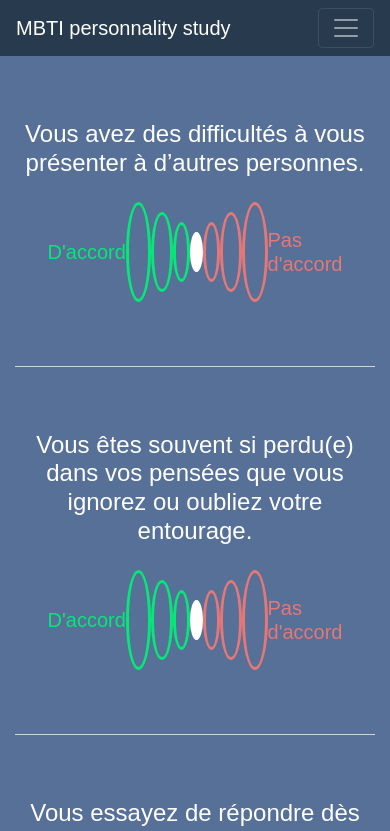
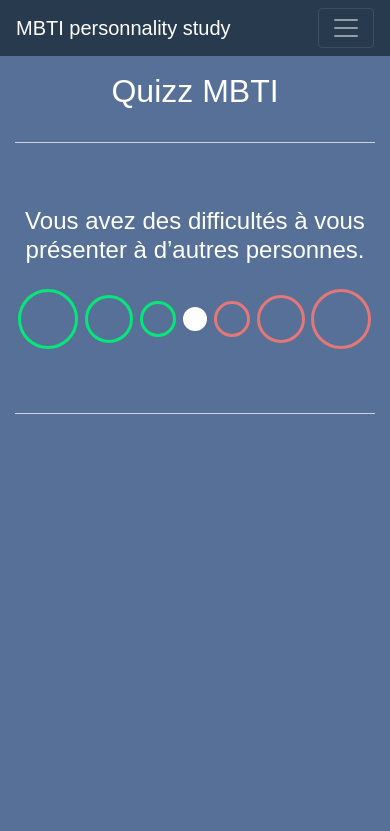
Before and after one commit to sunwize/pfe_5A_app, a Vue app: page /quizz-mbti in a window 390 px wide. Shown: the top 831 px of the page. Built offline with nearby package versions, Linux system fonts and the light colour scheme; a web font is replaced by a local one.

Commit message:
update for mobile devices

```diff
--- a/src/App.vue
+++ b/src/App.vue
@@ -24,4 +24,8 @@
     text-align: center;
     color: #2c3e50;
   }
+
+  html {
+    background-color: rgb(86, 112, 152);
+  }
 </style>
--- a/src/components/QuizzStatementBigF.vue
+++ b/src/components/QuizzStatementBigF.vue
@@ -2,16 +2,16 @@
   <div>
     <h4 class="text-white mb-4">{{ text }}</h4>
     <b-row>
-      <b-col cols="8" class="d-flex m-auto">
-        <h5 class="m-0 m-auto" style="color: #07e679">D'accord</h5>
+      <b-col cols="12" lg="8" class="d-flex m-auto">
+        <h5 v-if="!isMobileDevice()" class="m-0 m-auto" style="color: #07e679">D'accord</h5>
 
-        <quizz-button class="choice" @click.native="checked = 1" :size="8" color="#07e679" :checked="checked === 1"></quizz-button>
-        <quizz-button class="choice" @click.native="checked = 2" :size="6" color="#07e679" :checked="checked === 2"></quizz-button>
-        <quizz-button class="choice" @click.native="checked = 3" :size="4" color="#ffff" :checked="checked === 3"></quizz-button>
-        <quizz-button class="choice" @click.native="checked = 4" :size="6" color="#e47777" :checked="checked === 4"></quizz-button>
-        <quizz-button class="choice" @click.native="checked = 5" :size="8" color="#e47777" :checked="checked === 5"></quizz-button>
+        <quizz-button class="choice" @click.native="check(1)" :size="8" color="#07e679" :checked="value === 1"></quizz-button>
+        <quizz-button class="choice" @click.native="check(2)" :size="6" color="#07e679" :checked="value === 2"></quizz-button>
+        <quizz-button class="choice" @click.native="check(3)" :size="4" color="#ffff" :checked="value === 3"></quizz-button>
+        <quizz-button class="choice" @click.native="check(4)" :size="6" color="#e47777" :checked="value === 4"></quizz-button>
+        <quizz-button class="choice" @click.native="check(5)" :size="8" color="#e47777" :checked="value === 5"></quizz-button>
 
-        <h5 class="text-left m-0 m-auto" style="color: #e47777">Pas d'accord</h5>
+        <h5 v-if="!isMobileDevice()" class="text-left m-0 m-auto" style="color: #e47777">Pas d'accord</h5>
       </b-col>
     </b-row>
   </div>
@@ -25,16 +25,19 @@
             type: String,
             required: true
           },
+          onAnswer: {
+            type: Function,
+            default: () => {}
+          },
           value: Number
       },
-      data() {
-        return {
-          checked: this.value
-        }
-      },
-      watch: {
-        checked(val) {
-          this.$emit('input', val)
+      methods: {
+        check (index) {
+          this.$emit('input', index);
+          this.onAnswer();
+        },
+        isMobileDevice() {
+          return this.$store.getters.isMobileDevice;
         }
       }
     }
--- a/src/components/QuizzStatementMBTI.vue
+++ b/src/components/QuizzStatementMBTI.vue
@@ -2,18 +2,18 @@
   <div>
     <h4 class="text-white mb-4">{{ text }}</h4>
     <b-row>
-      <b-col cols="10" class="d-flex m-auto">
-        <h5 class="m-0 m-auto" style="color: #07e679">D'accord</h5>
+      <b-col cols="12" lg="10" class="d-flex m-auto">
+        <h5 v-if="!isMobileDevice()" class="m-0 m-auto" style="color: #07e679">D'accord</h5>
 
-        <quizz-button class="choice" @click.native="checked = 1" :size="10" color="#07e679" :checked="checked === 1"></quizz-button>
-        <quizz-button class="choice" @click.native="checked = 2" :size="8" color="#07e679" :checked="checked === 2"></quizz-button>
-        <quizz-button class="choice" @click.native="checked = 3" :size="6" color="#07e679" :checked="checked === 3"></quizz-button>
-        <quizz-button class="choice" @click.native="checked = 4" :size="4" color="#ffff" :checked="checked === 4"></quizz-button>
-        <quizz-button class="choice" @click.native="checked = 5" :size="6" color="#e47777" :checked="checked === 5"></quizz-button>
-        <quizz-button class="choice" @click.native="checked = 6" :size="8" color="#e47777" :checked="checked === 6"></quizz-button>
-        <quizz-button class="choice" @click.native="checked = 7" :size="10" color="#e47777" :checked="checked === 7"></quizz-button>
+        <quizz-button class="choice" @click.native="check(1)" :size="10" color="#07e679" :checked="value === 1"></quizz-button>
+        <quizz-button class="choice" @click.native="check(2)" :size="8" color="#07e679" :checked="value === 2"></quizz-button>
+        <quizz-button class="choice" @click.native="check(3)" :size="6" color="#07e679" :checked="value === 3"></quizz-button>
+        <quizz-button class="choice" @click.native="check(4)" :size="4" color="#ffff" :checked="value === 4"></quizz-button>
+        <quizz-button class="choice" @click.native="check(5)" :size="6" color="#e47777" :checked="value === 5"></quizz-button>
+        <quizz-button class="choice" @click.native="check(6)" :size="8" color="#e47777" :checked="value === 6"></quizz-button>
+        <quizz-button class="choice" @click.native="check(7)" :size="10" color="#e47777" :checked="value === 7"></quizz-button>
 
-        <h5 class="text-left m-0 m-auto" style="color: #e47777">Pas d'accord</h5>
+        <h5 v-if="!isMobileDevice()" class="text-left m-0 m-auto" style="color: #e47777">Pas d'accord</h5>
       </b-col>
     </b-row>
   </div>
@@ -27,16 +27,19 @@
       type: String,
       required: true
     },
+    onAnswer: {
+      type: Function,
+      default: () => {}
+    },
     value: Number
   },
-  data () {
-    return {
-      checked: this.value
-    }
-  },
-  watch: {
-    checked (val) {
-      this.$emit('input', val)
+  methods: {
+    check (index) {
+      this.$emit('input', index);
+      this.onAnswer();
+    },
+    isMobileDevice() {
+      return this.$store.getters.isMobileDevice;
     }
   }
 }
--- a/src/store.js
+++ b/src/store.js
@@ -44,6 +44,9 @@
     },
     getPersonalities(state) {
       return state.personalities;
+    },
+    isMobileDevice() {
+      return window.innerWidth < 1000;
     }
   },
   mutations: {
--- a/src/views/QuizzBIG5.vue
+++ b/src/views/QuizzBIG5.vue
@@ -1,22 +1,23 @@
 <template>
     <div style="background-color: #567098">
       <b-container class="pt-3 pb-5">
-        <div v-for="statement in statements" :key="statement.text">
-          <statement-bf v-model="statement.choice" :text="statement.text" class="py-5"></statement-bf>
+        <h2 class="text-white pt-0 pb-3 py-lg-4">Quizz Big Five</h2>
+
+        <div v-if="quizzIndex < statements.length">
+          <hr>
+          <statement-bf v-model="statements[quizzIndex].choice" :text="statements[quizzIndex].text" :on-answer="nextQuestion" class="py-5"></statement-bf>
           <hr>
         </div>
-        <b-button @click="sendResults" class="mt-3" variant="info" size="lg" pill>Valider</b-button>
+
+        <div v-else>
+          <b-spinner v-if="loading" class="d-block m-auto" variant="light" label="Spinning"></b-spinner>
+
+          <div v-if="result && !loading">
+            <h3 class="text-center text-white">{{ result }}</h3>
+            <horizontal-bars :chartdata="chartdata" :options="options"/>
+          </div>
+        </div>
       </b-container>
-
-      <b-modal id="modal-bf" title="Big Five Résultat" size="lg" hide-footer>
-        <b-spinner v-if="loading" class="d-block m-auto" variant="light" label="Spinning"></b-spinner>
-
-        <div v-if="result && !loading">
-          <h3 class="text-center">{{ result }}</h3>
-          <horizontal-bars :chartdata="chartdata" :options="options"/>
-          <b-button @click="hideModal" class="float-right px-3" variant="info" pill>Ok</b-button>
-        </div>
-      </b-modal>
     </div>
 </template>
 
@@ -28,6 +29,7 @@
     return {
       loading: false,
       result: '',
+      quizzIndex: 0,
       statements: [ { text: 'Je suis un gros fêtard.\n', choice: 3 },
                     { text: 'Je me soucie peu des autres.\n', choice: 3 },
                     { text: 'Je suis toujours prêt.\n', choice: 3 },
@@ -111,12 +113,9 @@
   methods: {
     sendResults () {
         this.loading = true;
-        this.$bvModal.show('modal-bf');
         let results = this.statements.map(s => s.choice);
-        console.log(results);
 
         axios.post('http://localhost:5000/quizBig5Prediction?liste=' + results).then(res => {
-          console.log(res);
           this.$store.commit('setBfResult', res.data.score);
           this.result = res.data.sigle;
           let score = res.data.score;
@@ -146,8 +145,14 @@
           this.loading = false;
         });
     },
-    hideModal() {
-      this.$bvModal.hide('modal-bf');
+    nextQuestion() {
+      if (this.quizzIndex < this.statements.length-1) {
+        setTimeout(() => {
+          this.quizzIndex++;
+        }, 500);
+      } else {
+        this.sendResults();
+      }
     }
   }
 }
--- a/src/views/QuizzMBTI.vue
+++ b/src/views/QuizzMBTI.vue
@@ -1,24 +1,26 @@
 <template>
     <div style="background-color: #567098">
       <b-container class="pt-3 pb-5">
-        <div v-for="(statement, index) in statements" :key="statement.text">
-          <div :ref="'mbti' + index">
-            <statement-mbti @click.native="scroll(index)" v-model="statement.choice" :text="statement.text" class="py-5"></statement-mbti>
-            <hr>
-          </div>
+        <h2 class="text-white pt-0 pb-3 py-lg-4">Quizz MBTI</h2>
+
+        <div v-if="quizzIndex < statements.length">
+          <hr>
+          <statement-mbti v-model="statements[quizzIndex].choice" :text="statements[quizzIndex].text" :on-answer="nextQuestion" class="py-5"></statement-mbti>
+          <hr>
         </div>
-        <b-button ref="test" @click="sendResults" class="mt-3" variant="info" size="lg" pill>Valider</b-button>
+        <div v-else>
+          <b-spinner v-if="loading" class="d-block m-auto" variant="light" label="Spinning"></b-spinner>
+
+          <b-row v-if="result && !loading">
+            <b-col cols="12" lg="3">
+              <personality :personality="result"></personality>
+            </b-col>
+            <b-col cols="12" lg="9">
+              <p class="text-justify text-white">{{ result.desc }}</p>
+            </b-col>
+          </b-row>
+        </div>
       </b-container>
-
-      <b-modal id="modal-mbti" title="MBTI Résultat" hide-footer>
-        <b-spinner v-if="loading" class="d-block m-auto" variant="light" label="Spinning"></b-spinner>
-
-        <div v-if="result && !loading">
-          <personality :personality="result"></personality>
-          <p class="text-justify">{{ result.desc }}</p>
-          <b-button @click="hideModal" class="float-right px-3" variant="info" pill>Ok</b-button>
-        </div>
-      </b-modal>
     </div>
 </template>
 
@@ -30,6 +32,7 @@
     return {
       loading: false,
       result: null,
+      quizzIndex: 0,
       statements: [ { text: 'Vous avez des difficultés à vous présenter à d’autres personnes.\n', choice: 4 },
                     { text: 'Vous êtes souvent si perdu(e) dans vos pensées que vous ignorez ou oubliez votre entourage.\n', choice: 4 },
                     { text: 'Vous essayez de répondre dès que possible à vos e-mails et ne supportez pas d’avoir une boîte de messagerie mal organisée.\n', choice: 4 },
@@ -96,15 +99,12 @@
   methods: {
     sendResults () {
       this.loading = true;
-      this.$bvModal.show('modal-mbti');
       let results = [];
 
       for (let statement of this.statements)
         results.push(statement.choice);
 
-      console.log(results);
       axios.post('http://localhost:5000/quizMbtiPrediction?liste=' + results).then(res => {
-        console.log(res);
         this.$store.commit('setMbtiResult', res.data);
         this.result = this.$store.getters.getPersonalities.filter(p => p.sigle.toLowerCase() === res.data.toLowerCase()).pop();
         this.loading = false;
@@ -114,17 +114,14 @@
         this.loading = false;
       });
     },
-    scroll(index) {
-      index++;
-      let next = 'mbti' + index;
-
-      if (!this.$refs[next])
-        return;
-
-      this.$refs[next][0].scrollIntoView({ behavior: 'smooth' });
-    },
-    hideModal() {
-      this.$bvModal.hide('modal-mbti');
+    nextQuestion() {
+      if (this.quizzIndex < this.statements.length-1) {
+        setTimeout(() => {
+          this.quizzIndex++;
+        }, 500);
+      } else {
+        this.sendResults();
+      }
     }
   }
 }
```
Also changed, not shown: src/components/Personality.vue (+7 -2 lines), src/components/QuizzButton.vue (+7 -2 lines), src/views/Home.vue (+4 -4 lines), 1 other file (tests, documents, lock files or other folders). Lines whose indentation alone changed are shown as unchanged.
